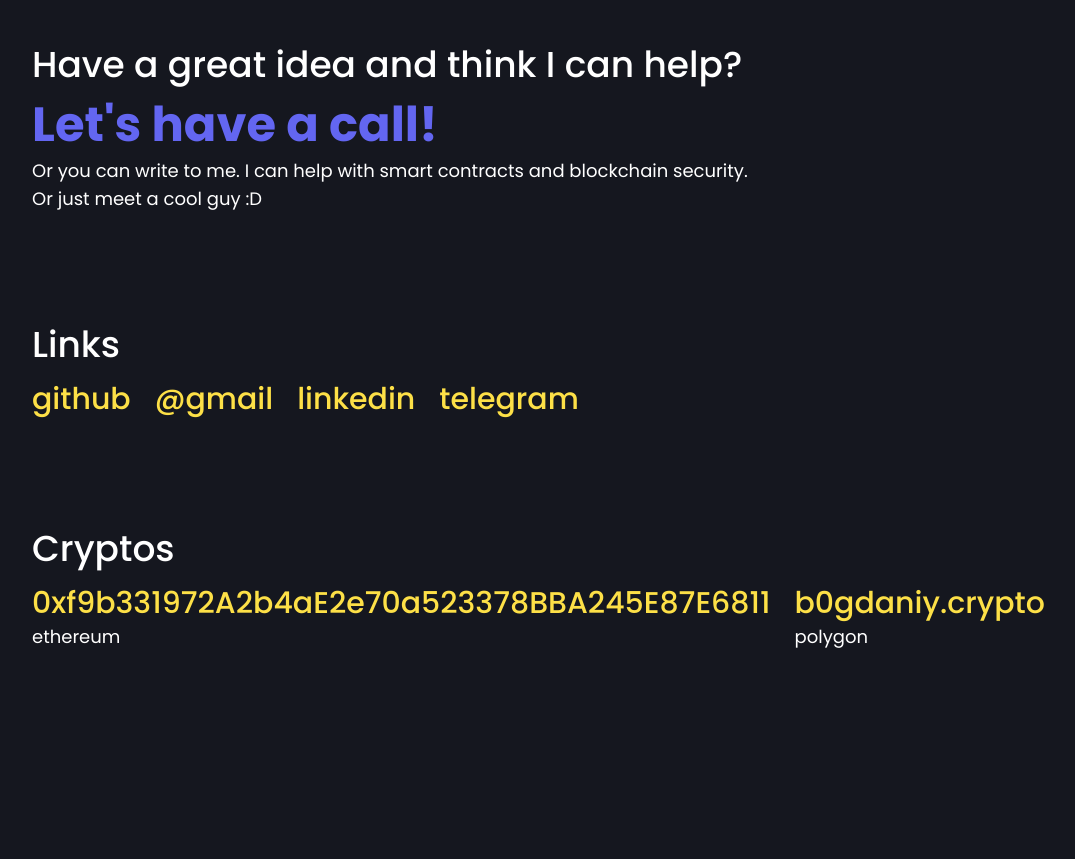
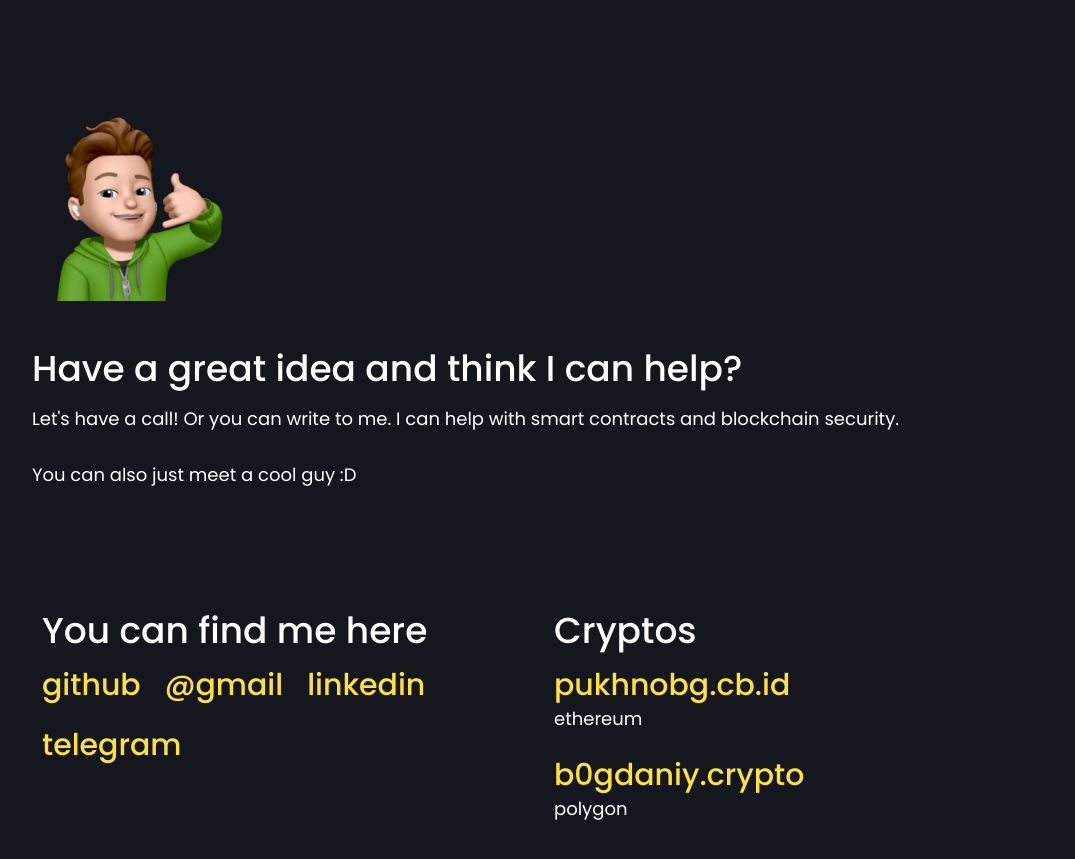
Before and after one commit to b0gdaniy/b0gdaniy.github.io, a plain HTML site: page index.html in a window 1280 px wide. Shown: the part 1279-2138 px from the top of the page, without its empty margins (96-1171 px from the left). Before the commit the page ends 2058 px from the top, so only its background shows below. Drawn offline with Linux system fonts and the light colour scheme.

Commit message:
upd: html file

```diff
--- a/index.html
+++ b/index.html
@@ -66,7 +66,7 @@
           <img
             style="transform: scale(-1, 1)"
             src="images/sticker.webp"
-            class="w-32 xl:w-56"
+            class="w-32 xl:w-60"
             alt="memoji picture of me"
           />
         </div>
@@ -88,7 +88,7 @@
         </div>
       </div>
       <div class="pt-16 md:pt-28">
-        <p class="text-2xl md:text-4xl font-medium">What I do</p>
+        <p class="text-2xl md:text-4xl font-medium">WHAT I DO</p>
         <div
           class="flex flex-col flex-wrap md:flex-nowrap md:flex-row pt-4 gap-6 lg:gap-12"
         >
@@ -138,24 +138,36 @@
         </div>
       </div>
 
-      <div class="pt-16 md:pt-28">
+      <div
+        class="flex flex-col flex-wrap lg:flex-row pt-16 md:pt-28 gap-6 lg:gap-12"
+      >
+        <div>
+          <img
+            style="transform: scale(-1, 1)"
+            src="images/sticker2.webp"
+            class="w-32 xl:w-54"
+            alt="memoji picture of me"
+          />
+        </div>
+        <div class="lg:self-center">
           <p class="text-2xl md:text-4xl font-medium">
             Have a great idea and think I can help?
           </p>
-        <p
-          class="text-3xl md:text-5xl font-bold pt-4 leading-snug text-indigo-500"
+          <div
+            class="pt-2 flex flex-col lg:flex-row gap-0 md:gap-6 text-5xl md:text-7xl font-bold leading-snug"
           >
-          Let's have a call!
-        </p>
             <p class="text-lg md:text-1xl font-normal pt-2">
-          Or you can write to me. I can help with smart contracts and blockchain
-          security.<br />
-          Or just meet a cool guy :D
+              Let's have a call! Or you can write to me. I can help with smart
+              contracts and blockchain security.<br /><br />
+              You can also just meet a cool guy :D
             </p>
           </div>
+        </div>
+      </div>
 
-      <div class="pt-16 md:pt-28">
-        <p class="text-2xl md:text-4xl font-medium">Links</p>
+      <div class="container pt-16 md:pt-28">
+        <div class="left-side">
+          <p class="text-2xl md:text-4xl font-medium">You can find me here</p>
           <div class="flex flex-col flex-wrap md:flex-row pt-4 gap-2 lg:gap-6">
             <a href="https://github.com/r0ugeEngine/">
               <p
@@ -186,24 +198,13 @@
               </p>
             </a>
           </div>
-        <!-- <div class="flex flex-col flex-wrap md:flex-row pt-4 gap-2 lg:gap-6">
-          <a href="https://github.com/r0ugeEngine/">
-            <p
-              class="text-2xl md:text-3xl font-medium text-yellow-300 transition ease-in-out delay-150 hover:text-red-400"
-            >
-              github
-            </p>
-          </a>
-
-        </div> -->
         </div>
-
-      <div class="pt-16 md:pt-28">
+        <div class="right-side">
           <p class="text-2xl md:text-4xl font-medium">Cryptos</p>
           <div class="flex flex-col flex-wrap md:flex-row pt-4 gap-2 lg:gap-6">
             <div>
               <p class="text-2xl md:text-3xl font-medium text-yellow-300">
-              0xf9b331972A2b4aE2e70a523378BBA245E87E6811
+                pukhnobg.cb.id
               </p>
               <p class="text-lg md:text-1xl font-normal pt-0.5">ethereum</p>
             </div>
@@ -214,6 +215,7 @@
                 b0gdaniy.crypto
               </p>
               <p class="text-lg md:text-1xl font-normal pt-0.5">polygon</p>
+            </div>
           </div>
         </div>
       </div>
```
Lines whose indentation alone changed are shown as unchanged.
